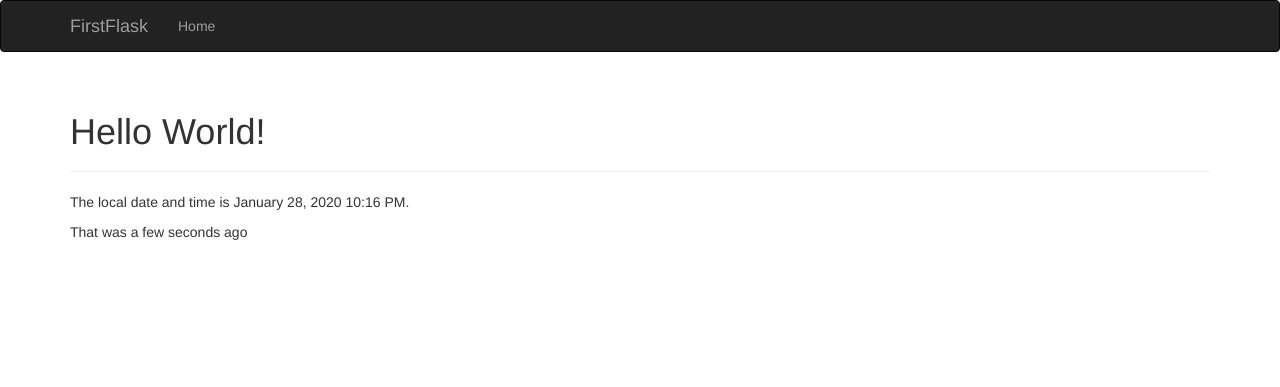
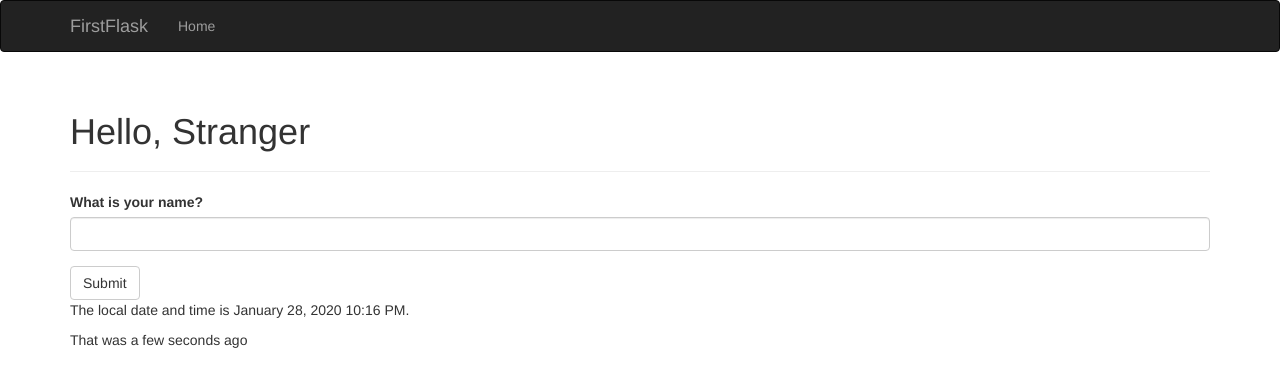
Before and after one commit to JosipAndrasec/FirstFlask, a Flask app: page / in a window 1280 px wide. Shown: the top 387 px of the page. Run offline with Flask 2, Linux system fonts and the light colour scheme; some libraries are stand-ins or nearby versions.

Commit message:
HTML rendering of forms (4a)

```diff
--- a/app.py
+++ b/app.py
@@ -2,16 +2,25 @@ from flask import Flask, render_template
 from flask_bootstrap import Bootstrap
 from flask_moment import Moment
 from datetime import datetime
+from flask_wtf import FlaskForm
+from wtforms import StringField, SubmitField
+from wtforms.validators import DataRequired
+
 app = Flask(__name__)
-
+app.config['SECRET_KEY'] = 'hard to guess string'
 
 bootstrap = Bootstrap(app)
 moment = Moment(app)
 
 
-@app.route('/')
+@app.route('/', methods=['GET', 'POST'])
 def index():
-    return render_template('index.html', current_time=datetime.utcnow())
+    name = None
+    form = NameForm()
+    if form.validate_on_submit():
+        name = form.name.data
+        form.name.data = ''
+    return render_template('index.html', form=form, name=name, current_time=datetime.utcnow())
 
 
 @app.route('/user/<name>')
@@ -31,3 +40,8 @@ def internal_server_error(e):
 
 if __name__ == '__main__':
     app.run()
+
+
+class NameForm(FlaskForm):
+    name = StringField('What is your name?', validators=[DataRequired()])
+    submit = SubmitField('Submit')
--- a/templates/index.html
+++ b/templates/index.html
@@ -1,11 +1,13 @@
 {% extends "base.html" %}
+{% import "bootstrap/wtf.html" as wtf %}
 
 {% block title %}FirstFlask{% endblock %}
 
 {% block page_content %}
 <div class="page-header">
-    <h1>Hello World!</h1>
+    <h1>Hello, {% if name %}{{ name }}{% else %}Stranger{% endif %}</h1>
 </div>
+{{ wtf.quick_form(form) }}
 <p>The local date and time is {{ moment(current_time).format('LLL') }}.</p>
 <p>That was {{ moment(current_time).fromNow(refresh=True) }}</p>
 
```
